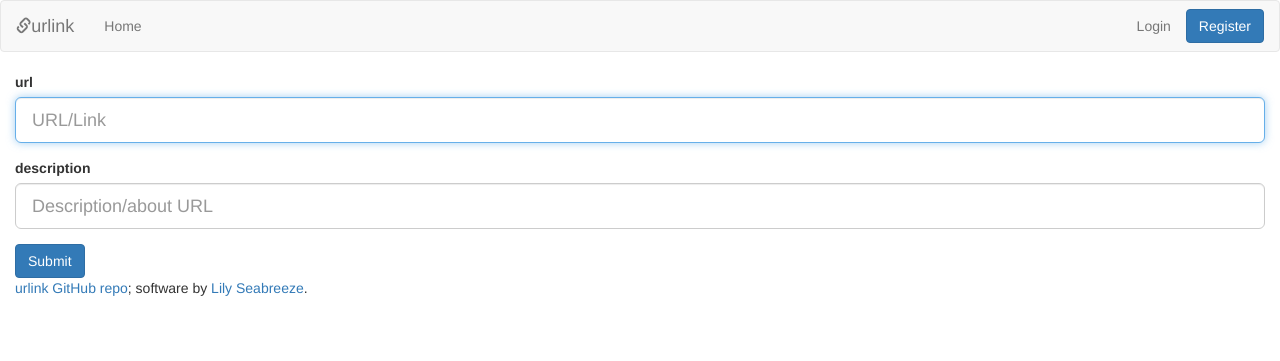
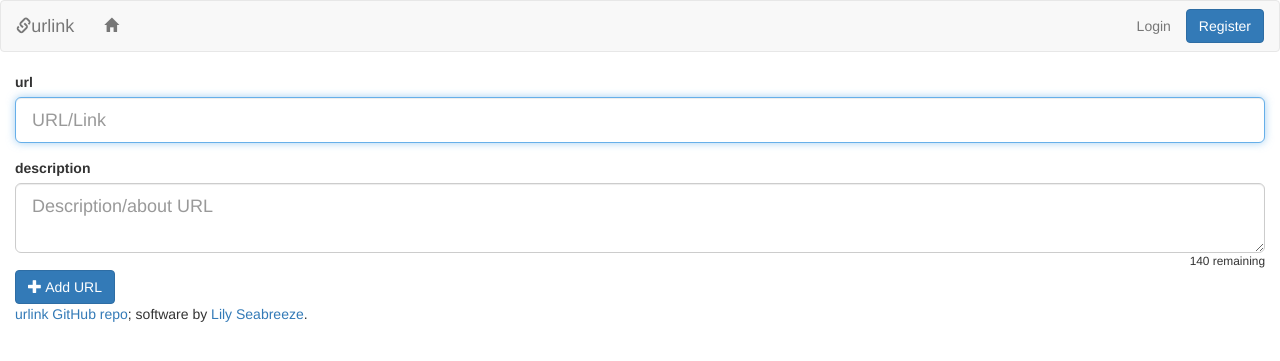
Before and after one commit to kawa-kokosowa/urlink, a Flask app: template app/templates/add_url.html in a window 1280 px wide. Shown: the top 361 px of the page. Run offline with Flask 2, Linux system fonts and the light colour scheme; the template is opened without the code that fills it: values that come from a table or form of the project are taken from there, others are empty; some libraries are stand-ins or nearby versions.

Commit message:
went all out with the UX

```diff
--- a/app/app.py
+++ b/app/app.py
@@ -38,12 +38,22 @@ class AddUrlForm(wtforms.Form):
     url = wtforms.StringField(
         'url',
         [wtforms.validators.URL(require_tld=True),],
-        render_kw={"placeholder": "URL/Link", "class": "form-control"},
+        render_kw={
+            "placeholder": "URL/Link",
+            "class": "form-control input-lg",
+            "id": "url",
+            "autofocus": True
+        },
     )
-    description = wtforms.StringField(
+    description = wtforms.TextAreaField(
         'description',
         [wtforms.validators.Length(max=140),],
-        render_kw={"placeholder": "Description/about URL"},
+        render_kw={
+            "placeholder": "Description/about URL",
+            "class": "form-control input-lg",
+            "id": "description",
+            "maxlength": 140,
+        },
     )
 
 
@@ -147,12 +157,7 @@ def add_url():
     form = AddUrlForm(flask.request.form)
 
     # Either process the form from POST or show the form.
-    if flask.request.method == 'POST':
-
-        if not form.validate():
-            # TODO: message
-            flask.abort(400)
-
+    if flask.request.method == 'POST' and form.validate():
         # There's no reason to prevent the URL from being created
         # using the POST'd information. Create and show the URL.
         new_url = models.Url(
--- a/app/templates/add_url.html
+++ b/app/templates/add_url.html
@@ -1,31 +1,51 @@
 {% extends "layout.html" %}
 {% block body %}
 
+
 <form method="POST" action="/urls/add">
-  <div class="form-group">
-    {{ form.url.label }}
-    {{ form.url(class="form-control input-lg", autofocus=True) }}
+
+  <!-- URL field -->
     {% if form.url.errors %}
-      <ul class=errors>
-      {% for error in form.url.errors %}
-        <li>{{ error }}</li>
-      {% endfor %}
-      </ul>
+        <div class="form-group has-error has-feedback">
+            {{ form.url.label(class="control-label") }}
+            {{ form.url(**{"aria-describedby": "url_error"}) }}
+            <span class="glyphicon glyphicon-remove form-control-feedback" aria-hidden="true"></span>
+            <span id="url_error">{% for error in form.url.errors %}{{ error }}{% endfor %}</span>
+        </div>
+    {% else %}
+        <div class="form-group">
+            {{ form.url.label(class="control-label") }}
+            {{ form.url }}
+        </div>
     {% endif %}
-  </div>
 
-  <div class="form-group">
-    {{ form.description.label }}
-    {{ form.description(class="form-control input-lg", maxlength="140") }}
-    {% if form.url.errors %}
-      <ul class=errors>
-      {% for error in form.description.errors %}
-        <li>{{ error }}</li>
-      {% endfor %}
-      </ul>
+  <!-- URL description -->
+    {% if form.description.errors %}
+        <div class="form-group has-error has-feedback">
+            {{ form.description.label(class="control-label") }}
+            {{ form.description(**{"aria-describedby": "description_error"}) }}
+            <span class="glyphicon glyphicon-remove form-control-feedback" aria-hidden="true"></span>
+            <span id="url_error" class="pull-left">{% for error in form.description.errors %}{{ error }}{% endfor %}</span>
+    {% else %}
+        <div class="form-group">
+            {{ form.description.label(class="control-label") }}
+            {{ form.description }}
     {% endif %}
-  </div>
-  <button type="submit" class="btn btn-default btn-large btn-primary">Submit</button>
+            <small id="count_message" class="pull-right">140 character limit</small>
+            <script>
+                var text_max = 140;
+                $('#count_message').html(text_max + ' remaining');
+
+                $('#description').keyup(function() {
+                  var text_length = $('#description').val().length;
+                  var text_remaining = text_max - text_length;
+
+                  $('#count_message').html(text_remaining + ' remaining');
+                });
+            </script>
+        </div>
+  <div class="clearfix"></div>
+  <button type="submit" class="btn btn-default btn-large btn-primary"><span class="glyphicon glyphicon-plus" aria-hidden="true"></span> Add URL</button>
 </form>
 
 {% endblock %}
--- a/app/templates/layout.html
+++ b/app/templates/layout.html
@@ -3,14 +3,10 @@
 <head>
   <title>urlink: remember ur links</title>
   <meta charset="UTF-8">
-
-  <!-- Latest compiled and minified CSS -->
   <link rel="stylesheet" href="https://maxcdn.bootstrapcdn.com/bootstrap/3.3.7/css/bootstrap.min.css" integrity="sha384-BVYiiSIFeK1dGmJRAkycuHAHRg32OmUcww7on3RYdg4Va+PmSTsz/K68vbdEjh4u" crossorigin="anonymous">
-
-  <!-- Optional theme -->
-
   <link rel=stylesheet type=text/css href="{{ url_for('static', filename='overrides.css') }}">
   <link rel="shortcut icon" href="{{ url_for('static', filename='favicon.ico') }}">
+  <script src="https://ajax.googleapis.com/ajax/libs/jquery/3.1.0/jquery.min.js"></script>
 </head>
 <body>
 
@@ -30,7 +26,7 @@
     <div class="navbar-collapse collapse" id="navbar-collapsible">
       <ul class="nav navbar-nav navbar-left">
         <li class="nav-item">
-          <a class="nav-link" href="{{ url_for('home_page') }}">Home</a>
+          <a class="nav-link" href="{{ url_for('home_page') }}"><span class="glyphicon glyphicon-home"></span></a>
         </li>
       </ul>
 
@@ -41,7 +37,7 @@
           </li>
           <li>
             <div class="btn-nav">
-              <a href="{{ url_for('add_url') }}" class="btn btn-primary btn-small navbar-btn">Add URL</a>
+              <a href="{{ url_for('add_url') }}" class="btn btn-primary btn-small navbar-btn"><span class="glyphicon glyphicon-plus" aria-hidden="true"></span> Add URL</a>
             </div>
           </li>
         {% else %}
```
Also changed, not shown: app/templates/home.html (+6 -8 lines).
